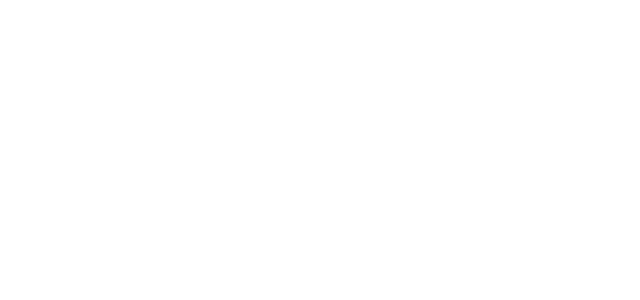
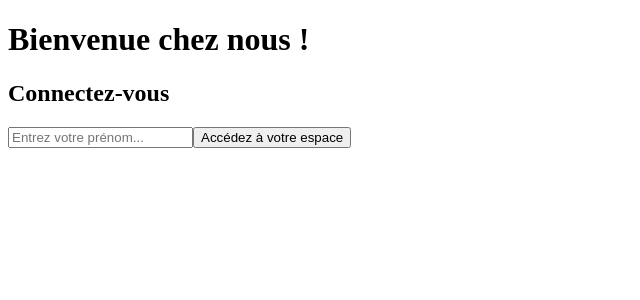
Before and after one commit to rum7/crazee-b, a React (Vite) app: page / in a window 1280 px wide. Shown: the top 300 px of the page, without its empty margins (0-640 px from the left). Built offline with nearby package versions, Linux system fonts and the light colour scheme.

Commit message:
✨ F01: App.tsx Create titles and form login

```diff
--- a/src/App.tsx
+++ b/src/App.tsx
@@ -1,2 +1,22 @@
 export default function App() {
+    // state (état, données)
+
+    // comportements
+
+    // affichage (render)
+    return (
+        <div>
+            <h1>Bienvenue chez nous !</h1>
+            <h2>Connectez-vous</h2>
+            <form>
+                <input
+                    type="text"
+                    name="prenom"
+                    placeholder="Entrez votre prénom..."
+                    required
+                />
+                <button type="submit">Accédez à votre espace</button>
+            </form>
+        </div>
+    )
 }
```
